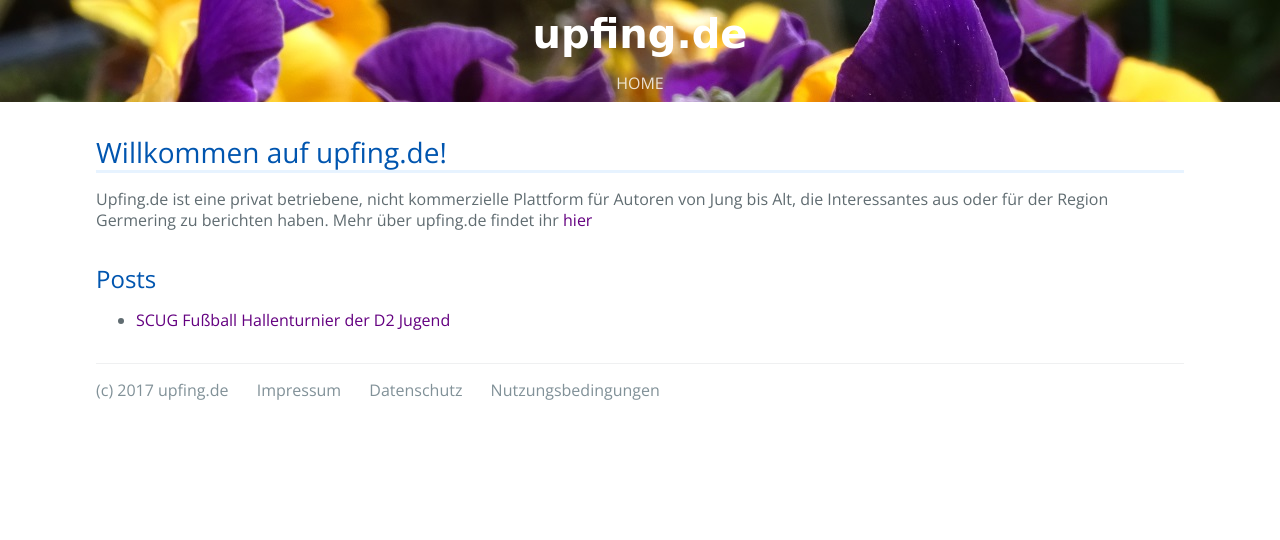
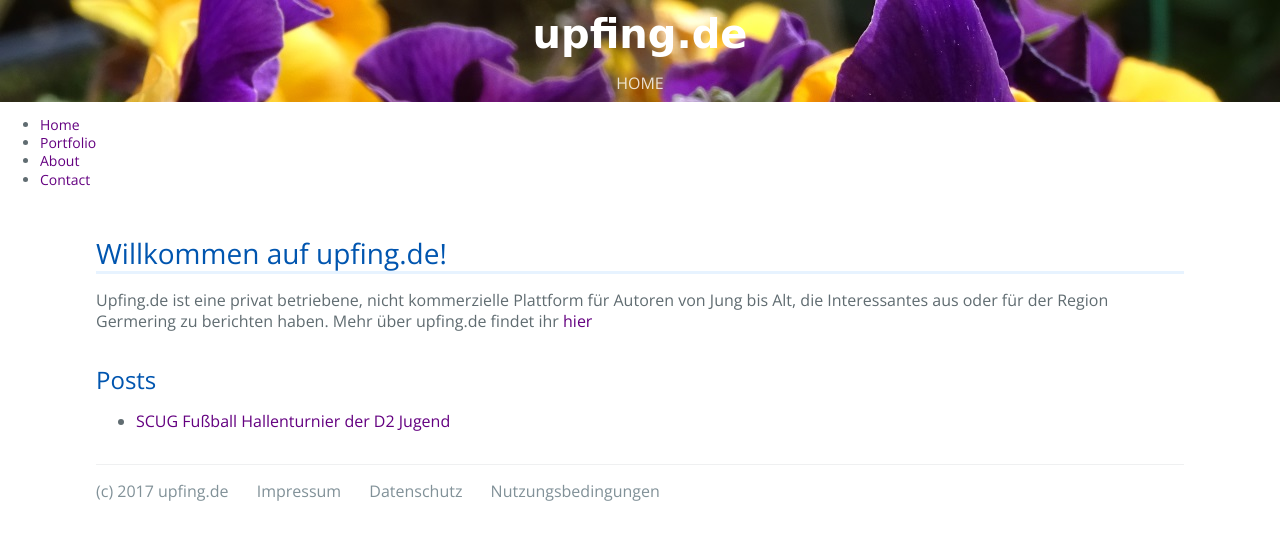
Before and after one commit to croedel/upfing, a Jekyll site: the page built from README.md, in a window 1280 px wide. Shown: the top 540 px of the page. Built offline with Jekyll 4.4.1, drawn with Linux system fonts in a browser that asks for light colours; our own code applies the rules of GitHub Pages for plain Markdown files; the repository's description, which GitHub fills in, is left out.

Commit message:
Update default.html

```diff
--- a/_layouts/default.html
+++ b/_layouts/default.html
@@ -18,6 +18,16 @@
       {% endif %}
       <a href="{{ site.github.url }}" class="project-links">HOME</a>
     </section>
+
+    <!-- Navigation -->
+    <nav id="menu" class="clearfix">
+        <ul>
+            <li><a href="#">Home</a></li>
+            <li><a href="#">Portfolio</a></li>
+            <li><a href="#">About</a></li>
+            <li><a href="#">Contact</a></li>
+        </ul>
+    </nav>
 
     <section class="main-content">
       {{ content }}
```
